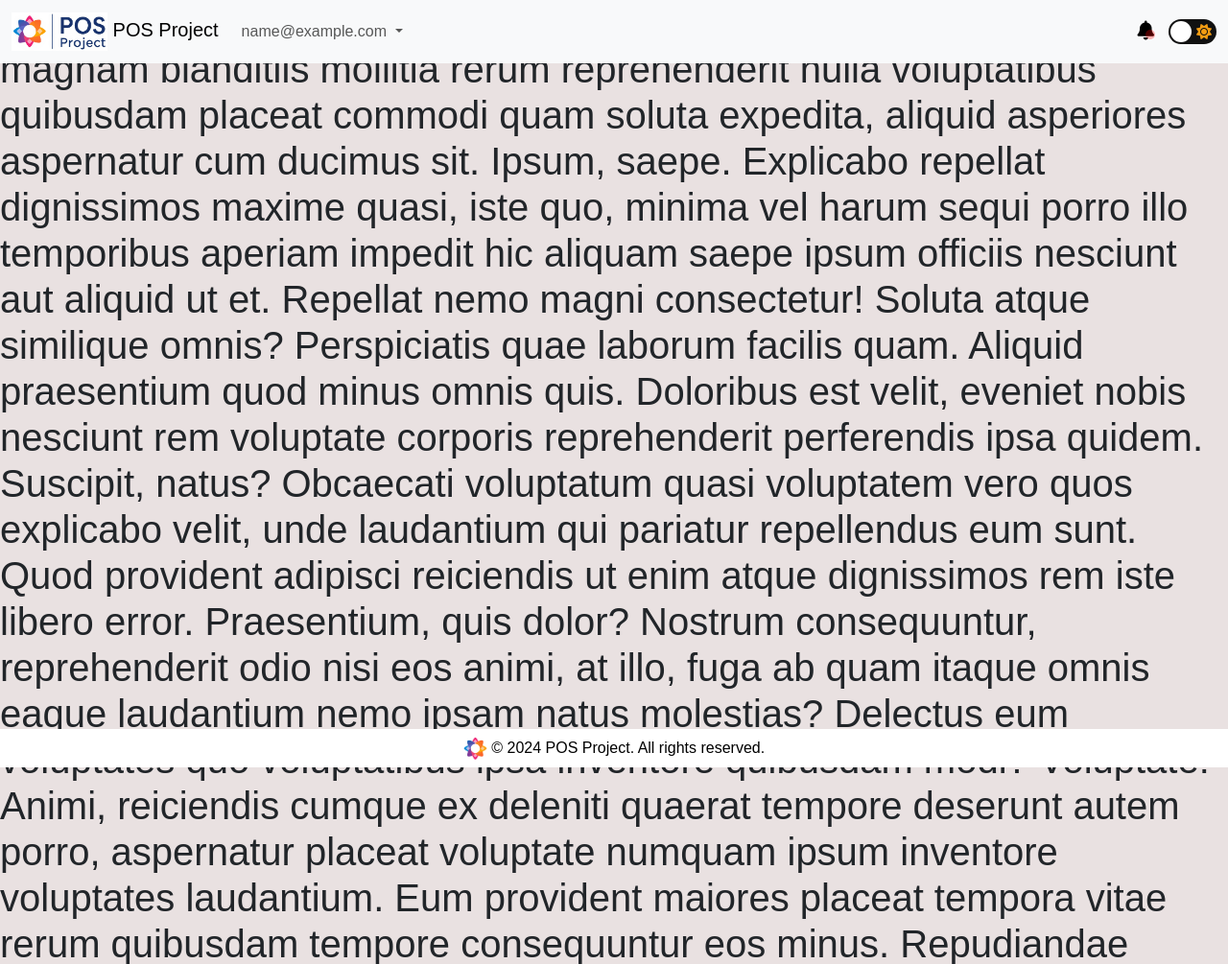
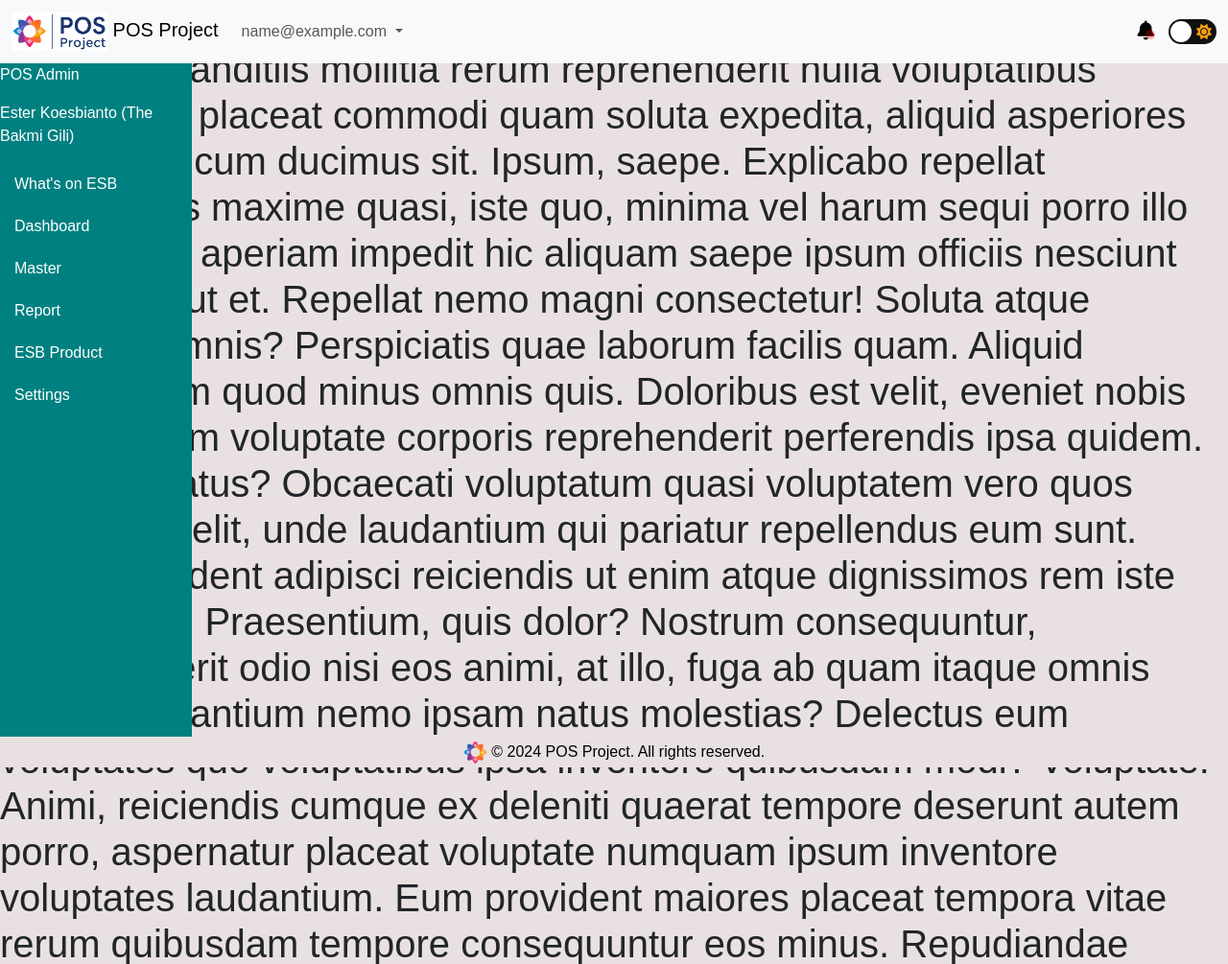
Before and after one commit to xecvas/pos-project, a Flask app: page /index in a window 1280 px wide. Shown: the top 1005 px of the page at 96% size. Run offline with Flask 3, Linux system fonts and the light colour scheme; the visitor is signed in with stand-in values (Sample User, id 1); some libraries are stand-ins or nearby versions.

Commit message:
"Updated styles.css with changes to footer, container, and added sidebar and content styles. Added sidebar HTML to index.html."

```diff
--- a/src/css/styles.css
+++ b/src/css/styles.css
@@ -28,12 +28,14 @@ footer {
     bottom: 0;
     left: 0;
     width: 100%;
-    height: 2.5rem;
+    height: 2rem;
     color: black; /* Default text color for light mode */
-    background-color: #ffffff;
+    background-color: #e9e1e1;
     text-align: center;
-    padding: 0.5rem 0;
+    line-height: 2rem; /* Makes the text vertically centered */
+    padding: 0;
 }
+
 
 body.dark footer {
     background-color: #292c35;
@@ -50,7 +52,7 @@ body.dark footer {
 .container {
     display: flex;
     width: 1000px;
-    height: 500px;
+    height: 530px;
     border-radius: 12px;
     overflow: hidden;
     position: relative;
@@ -231,3 +233,38 @@ a:hover {
     color: #fff; /* White check mark */
     font-size: 14px; /* Adjust size as needed */
   }
+
+.sidebar {
+  background-color: #008080;
+  color: white;
+  height: 100vh;
+  width: 200px;
+  position: fixed;
+  left: 0;
+  top: 0;
+  padding-top: 20px;
+}
+
+.sidebar h2 {
+  margin-top: 0;
+}
+
+.sidebar a {
+  padding: 10px 15px;
+  text-decoration: none;
+  font-size: 16px;
+  color: white;
+  display: block;
+  transition: background-color 0.3s;
+}
+
+.sidebar a:hover {
+  background-color: #006970;
+}
+
+.content {
+  margin-left: 200px;
+  padding: 20px;
+  height: 100vh;
+  background-color: #f2f2f2;
+}
--- a/src/templates/index.html
+++ b/src/templates/index.html
@@ -73,6 +73,18 @@
         </nav>
     </div>
 
+    <div class="sidebar">
+        <h2>SESBCORE</h2>
+        <p>POS Admin</p>
+        <p>Ester Koesbianto (The Bakmi Gili)</p>
+        <a href="#">What's on ESB</a>
+        <a href="#">Dashboard</a>
+        <a href="#">Master</a>
+        <a href="#">Report</a>
+        <a href="#">ESB Product</a>
+        <a href="#">Settings</a>
+      </div>
+
     <h1>Lorem ipsum dolor sit amet consectetur adipisicing elit. Assumenda magnam blanditiis mollitia rerum
         reprehenderit nulla voluptatibus quibusdam placeat commodi quam soluta expedita, aliquid asperiores aspernatur
         cum ducimus sit. Ipsum, saepe.
```
